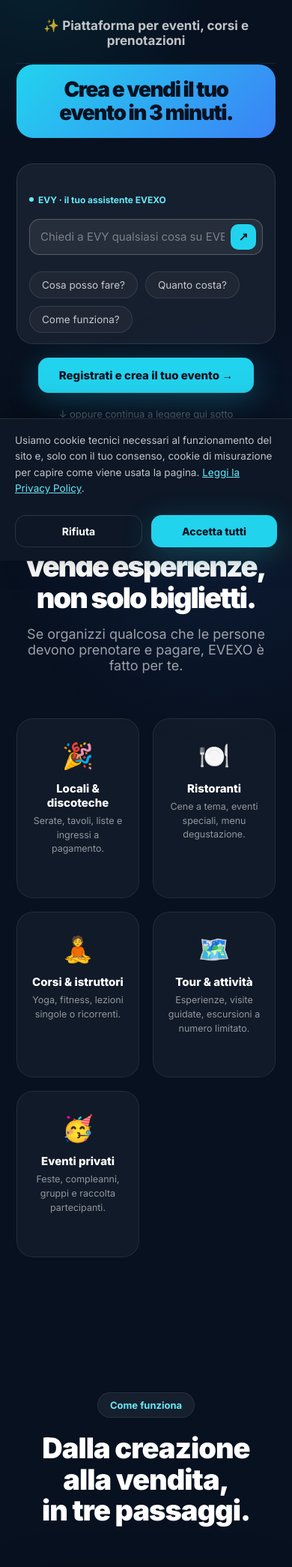
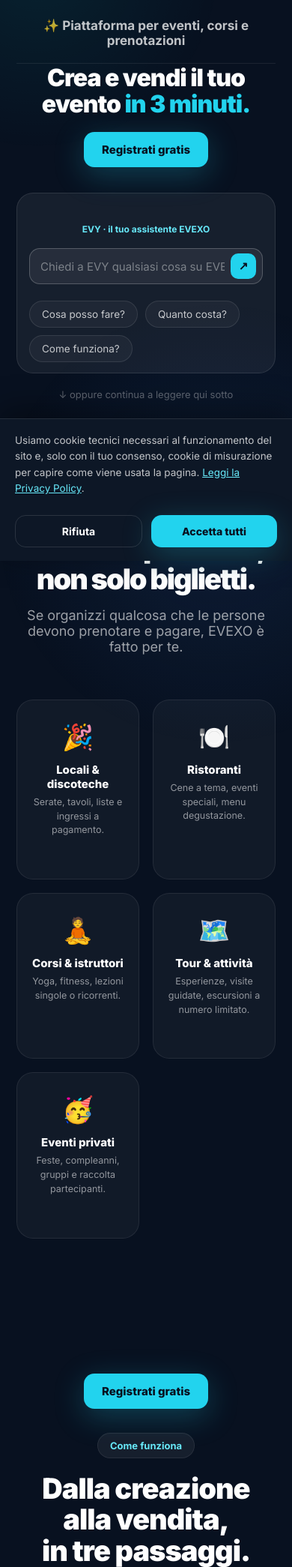
Before and after one commit to GRESO-RMS/evexo-landing, a Flask app: page / in a window 390 px wide. Shown: the part 96-2186 px from the top of the page at 75% size. Run offline with Flask 3, Linux system fonts and the light colour scheme.

Commit message:
fix pagina mobile

```diff
--- a/templates/index.html
+++ b/templates/index.html
@@ -184,6 +184,8 @@ body::after{content:'';position:fixed;bottom:-250px;right:-200px;width:600px;hei
 .hero-h1-cta span{color:#081120;}
 .hero-h1-desktop{display:block;}
 .mobile-cta-signup{display:none;justify-content:center;margin-top:18px;}
+.mobile-section-cta{display:none;justify-content:center;margin-bottom:32px;}
+.mobile-hero-cta{margin-top:20px;margin-bottom:0;}
 .hero h1{font-size:44px;line-height:1.1;letter-spacing:-1.5px;font-weight:900;white-space:normal;}
 .hero h1 span{color:#22d3ee;}
 .hero p.lead{margin:22px auto 0 auto;color:rgba(255,255,255,0.7);font-size:19px;line-height:1.6;max-width:none;}
@@ -333,9 +335,8 @@ footer{border-top:1px solid rgba(255,255,255,0.08);padding:40px 0 60px 0;margin-
     /* MOBILE — hero-tag senza bordo, testo più grande */
     .hero-tag{background:none;border:none;padding:4px 0;font-size:17px;font-weight:700;color:rgba(255,255,255,0.75);margin-bottom:18px;}
 
-    /* MOBILE — H1 diventa CTA */
-    .hero-h1-cta{display:block;font-size:28px;padding:18px 22px;}
-    .hero-h1-desktop{display:none;}
+    /* MOBILE — CTA ripetuti nelle sezioni */
+    .mobile-section-cta{display:flex;}
 
     /* MOBILE — nascondi trust-row (bullet points) */
     .trust-row{display:none;}
@@ -372,13 +373,11 @@ footer{border-top:1px solid rgba(255,255,255,0.08);padding:40px 0 60px 0;margin-
 <section class="hero">
     <div class="hero-tag">✨ Piattaforma per eventi, corsi e prenotazioni</div>
 
-    <!-- Desktop H1 normale -->
-    <h1 class="hero-h1-desktop">Crea e vendi il tuo evento <span>in 3 minuti.</span></h1>
+    <h1>Crea e vendi il tuo evento <span>in 3 minuti.</span></h1>
 
-    <!-- Mobile H1 come CTA button -->
-    <a href="https://www.app.evexo.eu/signup" class="hero-h1-cta" style="text-decoration:none;">
-        Crea e vendi il tuo evento <span>in 3 minuti.</span>
-    </a>
+    <div class="mobile-section-cta mobile-hero-cta">
+        <a href="https://www.app.evexo.eu/signup" class="btn-primary">Registrati gratis</a>
+    </div>
 
     <div class="trust-row">
         <div class="trust-item"><span class="dot"></span> 2% sulle prenotazioni</div>
@@ -390,7 +389,7 @@ footer{border-top:1px solid rgba(255,255,255,0.08);padding:40px 0 60px 0;margin-
         <div class="chat-empty" id="chatEmpty"></div>
         <div class="chat-messages" id="chatMessages"></div>
         <div class="followups" id="followups"></div>
-        <div class="evy-tag" style="padding:10px 16px 6px 16px;justify-content:flex-start;margin-top:0;"><span class="evy-dot"></span>EVY · il tuo assistente EVEXO</div>
+        <div class="evy-tag" style="padding:10px 16px 6px 16px;justify-content:center;margin-top:0;">EVY · il tuo assistente EVEXO</div>
         <div class="ask-box">
             <div class="ask-box-inner">
                 <input type="text" id="askInput" placeholder="Chiedi a EVY qualsiasi cosa su EVEXO..." onkeydown="if(event.key==='Enter')sendAskEvy()">
@@ -403,12 +402,6 @@ footer{border-top:1px solid rgba(255,255,255,0.08);padding:40px 0 60px 0;margin-
             <div class="chip" onclick="askEvyChip('Come funzionano i pagamenti?')">Come funziona?</div>
         </div>
     </div>
-    <div class="mobile-cta-signup">
-        <a href="https://www.app.evexo.eu/signup" class="btn-primary" style="font-size:15px;padding:14px 28px;border-radius:14px;">
-            Registrati e crea il tuo evento →
-        </a>
-    </div>
-
     <div class="scrolldown" id="scrollHint">↓ oppure continua a leggere qui sotto</div>
 </section>
 <section class="audience" id="per-chi">
@@ -453,6 +446,9 @@ footer{border-top:1px solid rgba(255,255,255,0.08);padding:40px 0 60px 0;margin-
 </section>
 
 <section class="demo" id="demo">
+    <div class="mobile-section-cta">
+        <a href="https://www.app.evexo.eu/signup" class="btn-primary">Registrati gratis</a>
+    </div>
     <div class="section-head">
         <div class="section-tag">Come funziona</div>
         <h2 style="font-size:38px; font-weight:900; letter-spacing:-1px;">
@@ -504,6 +500,9 @@ footer{border-top:1px solid rgba(255,255,255,0.08);padding:40px 0 60px 0;margin-
     </div>
 </section>
 <section class="disrupt">
+    <div class="mobile-section-cta">
+        <a href="https://www.app.evexo.eu/signup" class="btn-primary">Registrati gratis</a>
+    </div>
     <div class="section-head">
         <div class="section-tag">Quello che ci rende diversi</div>
         <h2>Funzioni che (quasi) nessuno ha.</h2>
@@ -573,6 +572,9 @@ footer{border-top:1px solid rgba(255,255,255,0.08);padding:40px 0 60px 0;margin-
     </div>
 </section>
 <section class="pricing" id="prezzi">
+    <div class="mobile-section-cta">
+        <a href="https://www.app.evexo.eu/signup" class="btn-primary">Registrati gratis</a>
+    </div>
     <div class="section-head">
         <div class="section-tag">Prezzi</div>
         <h2>Semplice come dovrebbe essere.</h2>
@@ -629,6 +631,9 @@ footer{border-top:1px solid rgba(255,255,255,0.08);padding:40px 0 60px 0;margin-
     </div>
 </section>
 <section class="features">
+    <div class="mobile-section-cta">
+        <a href="https://www.app.evexo.eu/signup" class="btn-primary">Registrati gratis</a>
+    </div>
     <div class="section-head">
         <div class="section-tag">E molto altro</div>
         <h2>Tutto quello che serve, già incluso.</h2>
```
